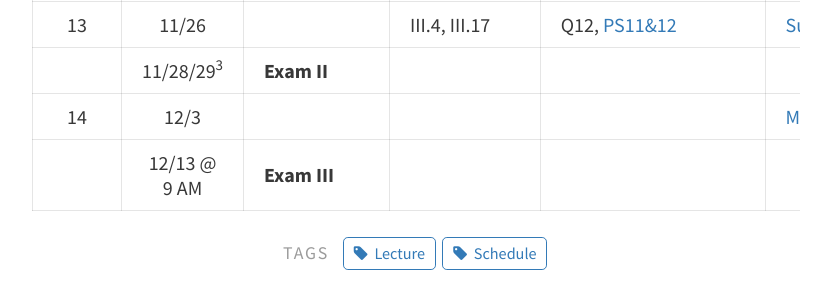
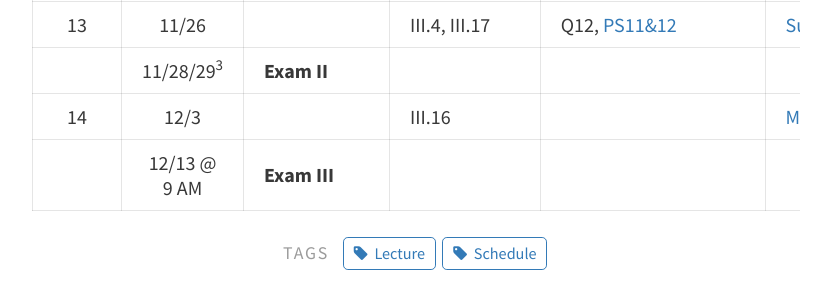
Before and after one commit to davan690/ColbyEcology.github.io, a Jekyll site: the page built from pages/lecture_schedule.md, in a window 1280 px wide and 900 px high, scrolled down 1645 px. Shown: the part 340-640 px from the top of the window, without its empty margins (224-1055 px from the left). Built offline with Jekyll 4.4.1, drawn with Linux system fonts in a browser that asks for light colours.

Commit message:
macro readings

```diff
--- a/pages/lecture_schedule.md
+++ b/pages/lecture_schedule.md
@@ -32,7 +32,7 @@ Week | Date  | Topics | Readings<sup>1</sup> | Assignments<sup>2</sup>| Lecture
 12   | 11/19 | |  V.5 | | [DisturbanceLec](https://drive.google.com/open?id=1euZxKif3urvHHzHGTul2YZ6dqcmtLnpHiotao3wakpU) |
 13   | 11/26 | | III.4, III.17 | Q12, [PS11&12](https://drive.google.com/open?id=1TvM51CV6IndQwV0iRZJvzjxvOTxsmTg_W3T0VVGiQEo) | [SuccessionLec](https://drive.google.com/open?id=1tYrQWhG5eHaYsxhQ7AZMdNvl5cHmE0SNO0fLSIzt8r4) |
 &nbsp; | 11/28/29<sup>3</sup> | **Exam II** | | | |
-14   | 12/3  | | | | [MacroEcoLec](https://drive.google.com/open?id=1tYrQWhG5eHaYsxhQ7AZMdNvl5cHmE0SNO0fLSIzt8r4) |
+14   | 12/3  | | III.16 | | [MacroEcoLec](https://drive.google.com/open?id=1bb9YFbdkx1-WlXKHuIIqPIo6TBHp4n6rms88RJh9xAM) |
 &nbsp; | 12/13 @ 9 AM | **Exam III** | | | |
 
 <!---
```
